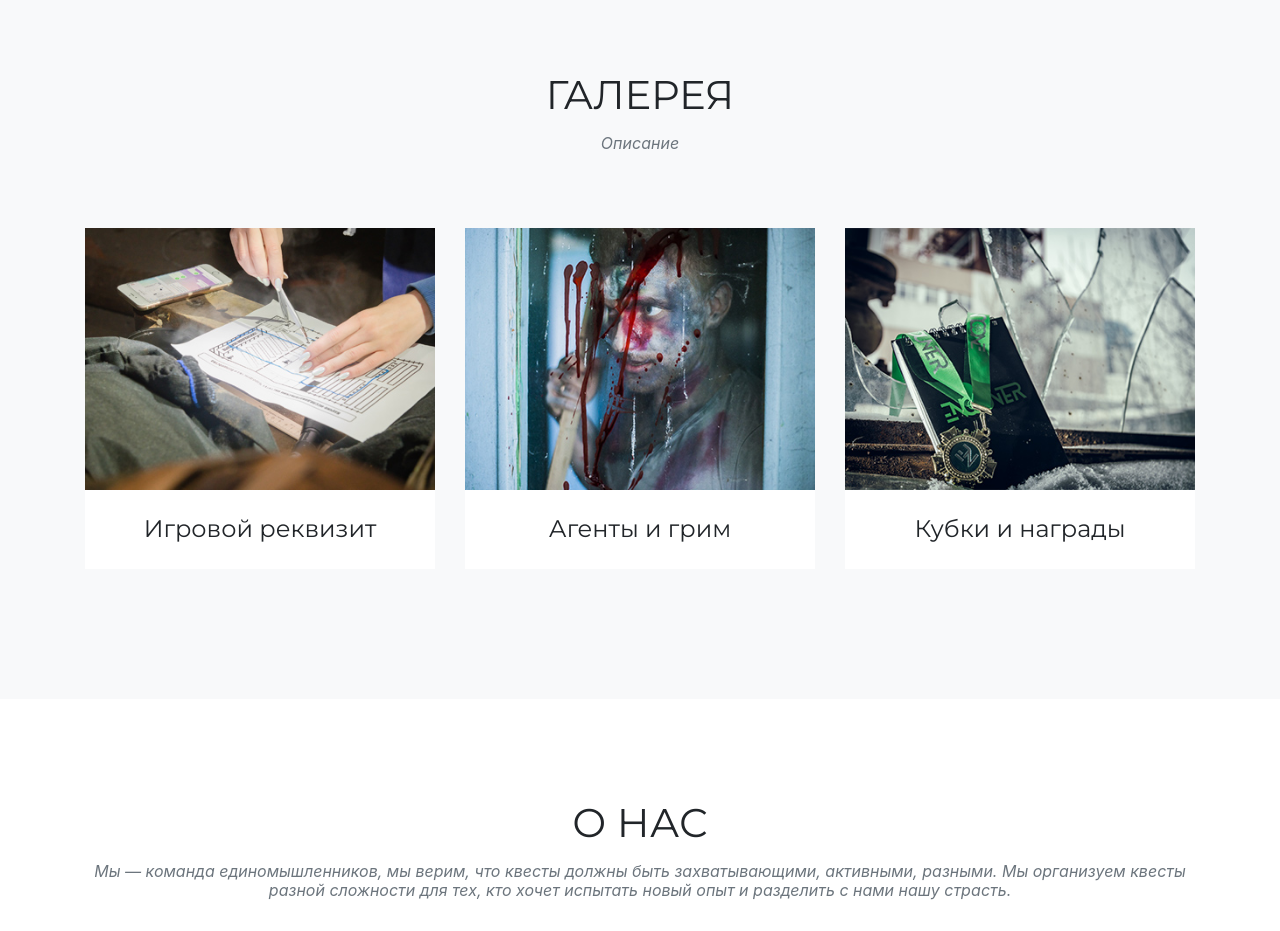
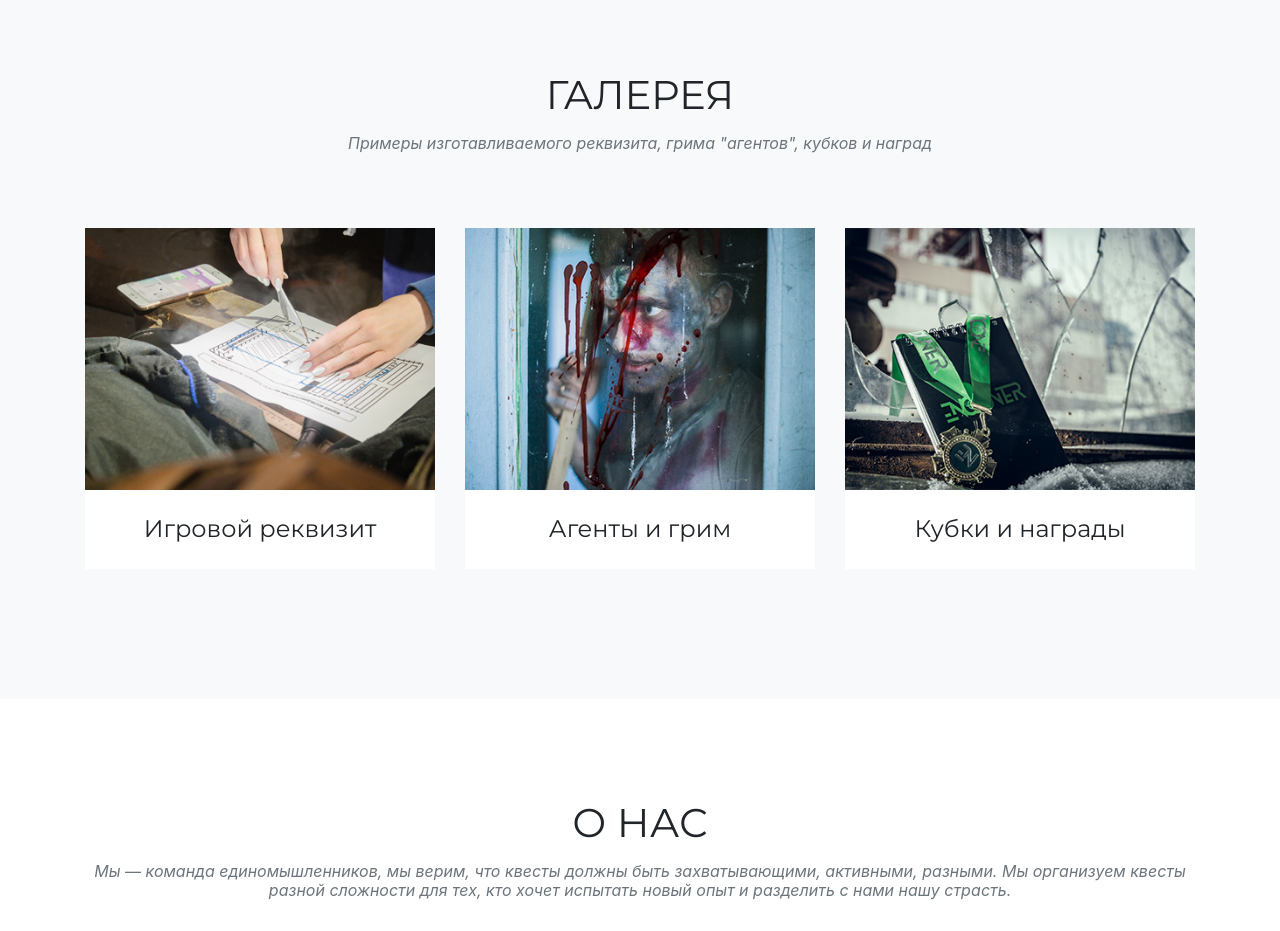
Before and after one commit to acidance/orelencxlanding, a website with bundled scripts: page index.html in a window 1280 px wide. Shown: the part 1820-2751 px from the top of the page. Built offline with nearby package versions, Linux system fonts and the light colour scheme; files whose address does not match are found by name; a web font is replaced by a local one.

Commit message:
Update index.html

```diff
--- a/index.html
+++ b/index.html
@@ -144,7 +144,7 @@
       <div class="row">
         <div class="col-lg-12 text-center">
           <h2 class="section-heading text-uppercase">Галерея</h2>
-          <h3 class="section-subheading text-muted">Описание</h3>
+          <h3 class="section-subheading text-muted">Примеры изготавливаемого реквизита, грима "агентов", кубков и наград</h3>
         </div>
       </div>
       <div class="row">
```
